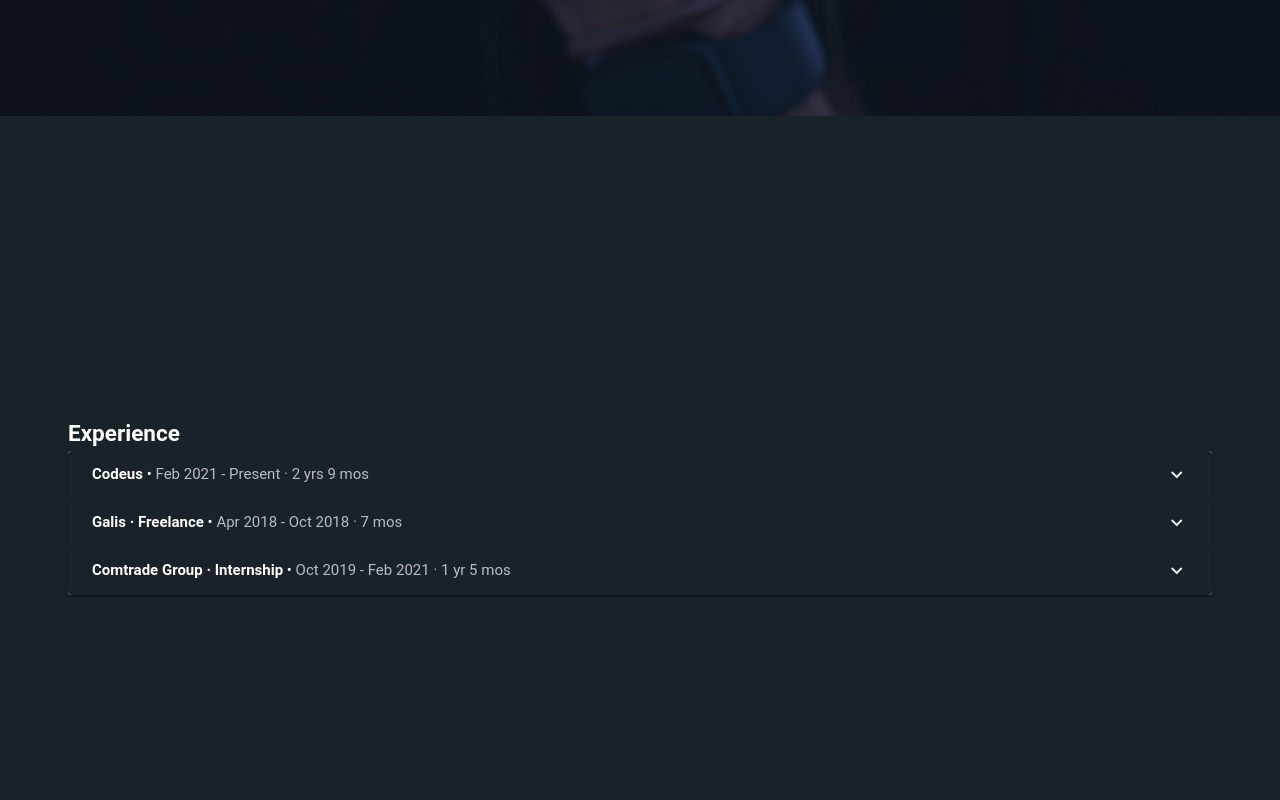
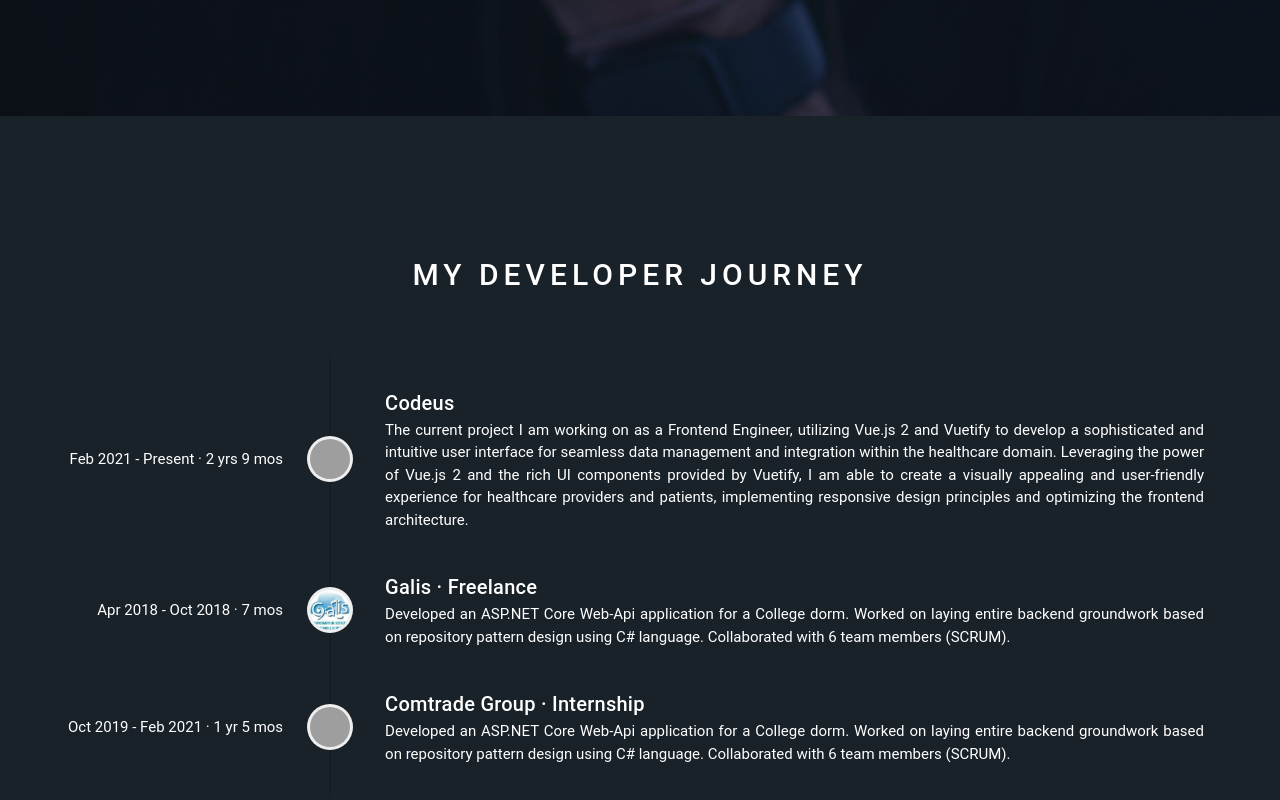
Before and after one commit to ilhankalac/portfolio-app, a Vue app: page / in a window 1280 px wide. Shown: the part 684-1484 px from the top of the page. Built offline with nearby package versions, Linux system fonts and the light colour scheme; grey boxes are pictures that could not be loaded.

Commit message:
V-timeline add for working experience

```diff
--- a/src/components/CategoryCard.vue
+++ /dev/null
@@ -1,29 +0,0 @@
-
-<template>
-	<v-col>
-		<div class="d-flex align-center">
-			<v-row class="mb-2 d-flex flex-column">
-                <h2>{{ title }}</h2>
-                <div v-if="text">
-                    {{ text }}
-                </div>
-                <slot v-else></slot>
-			</v-row>
-		</div>
-	</v-col>
-</template>
-
-<script lang="ts" setup>
-const props = defineProps<{
-  title?: string
-  text?: string
-}>()
-</script>
-
-
-<style scoped>
-.v-responsive {
-	border: 1px solid white;
-}
-
-</style>
--- a/src/layouts/GuestLayout.vue
+++ b/src/layouts/GuestLayout.vue
@@ -1,9 +1,9 @@
 <template>
     <LandingPage />
-    <HomePage />
+    <WorkExperience />
 </template>
 
 <script lang="ts" setup>
-import HomePage from '@/views/HomePage.vue';
 import LandingPage from '@/views/LandingPage.vue';
+import WorkExperience from '@/views/WorkExperience.vue';
 </script>
--- a/src/views/HomePage.vue
+++ b/src/views/WorkExperience.vue
@@ -5,52 +5,41 @@
 		id="section2"
 		style="min-height: 100vh;"
 	>
-		<v-col style="font-size: 15px;">
-			<!-- <CategoryCard
-				:title="'About'"
-				:text="'Experienced frontend engineer with strong proficiency in JavaScript, Vue.js 2, and Vue.js 3. Throughout my career, I have honed my skills in developing interactive and dynamic web applications, leveraging these technologies to create seamless user experiences.'"
-			/>
-			<v-divider class="mb-4"></v-divider> -->
-
-			<CategoryCard
-				:title="'Experience'"
+		<v-col :style="smAndDown ? 'font-size: 12px;' : 'font-size: 15px;'">
+			<p
+				class="text-center text-overline pb-10"
+				style="font-size: 30px !important;"
 			>
-				<v-expansion-panels >
-					<v-expansion-panel
-						:key="1"
-						v-for="(experience, index) in experiences"
+				My Developer Journey
+			</p>
+			<v-timeline side="end">
+                <v-timeline-item
+					v-for="experience in experiences"
+					:key="experience.id"
+					style="cursor: pointer;"
+					dot-color="#637686"
+					size="large"
+				>
+					<template v-slot:icon>
+						<v-avatar :image="experience.logoSrc"></v-avatar>
+					</template>
+                    <template v-slot:opposite>
+                        {{ experience.date  }}
+                    </template>
+                    <div
+						class="timeline-item pa-2"
+						:class="smAndDown ? 'text-center' : 'text-justify'"
+						@click="openDialog(experience)"
 					>
-						<v-expansion-panel-title color="#192129">
-							<div class="d-flex align-center">
-								<div>
-									<div> <b>{{ experience.title }}</b> • <span style="opacity:70%">{{ experience.date }}</span></div>
-								</div>
-							</div>
-						</v-expansion-panel-title>
-						<v-expansion-panel-text style="background-color: #192129; color:white;">
-							<div class="d-flex align-center">
-								<div class="d-flex align-center">
-									{{ experience.description }}
-									<v-btn
-										color="#192129"
-										class="mt-2" flat icon="mdi-open-in-new"
-										@click="openDialog(experience)"
-									/>
-								</div>
-							</div>
-						</v-expansion-panel-text>
-					</v-expansion-panel>
-				</v-expansion-panels>
-			</CategoryCard>
-			<!-- <v-divider class="mb-4"></v-divider> -->
-			<!-- <CategoryCard
-				:title="'Education'"
-				:text="`Information Technology School Bachelor's degree, Computer Programming, Belgrade Serbia 2016 - 2020`"
-			>
-			</CategoryCard> -->
+                        <div class="text-h6">{{ experience.title }}</div>
+                        <p>
+							{{ experience.description }}
+                        </p>
+                    </div>
+                </v-timeline-item>
+            </v-timeline>
 		</v-col>
 	</v-container>
-
 	<v-dialog
 		v-model="jobDialog"
 		max-width="700"
@@ -65,9 +54,7 @@
 <script lang="ts" setup>
 
 import BasicInfo from "@/components/BasicInfo.vue";
-import CategoryCard from "@/components/CategoryCard.vue";
 import ExperienceCard from "@/components/ExperienceCard.vue";
-import { Interface } from "readline";
 import { ref, Ref } from "vue";
 import { useDisplay } from 'vuetify'
 const { smAndDown } = useDisplay();
@@ -110,4 +97,7 @@
 .mdi-close::before{
 	color: white;
 }
+.timeline-item:hover {
+	background-color: rgba(180, 180, 180, 0.1);
+}
 </style>
```
Also changed, not shown: src/router/index.ts (+0 -10 lines).
